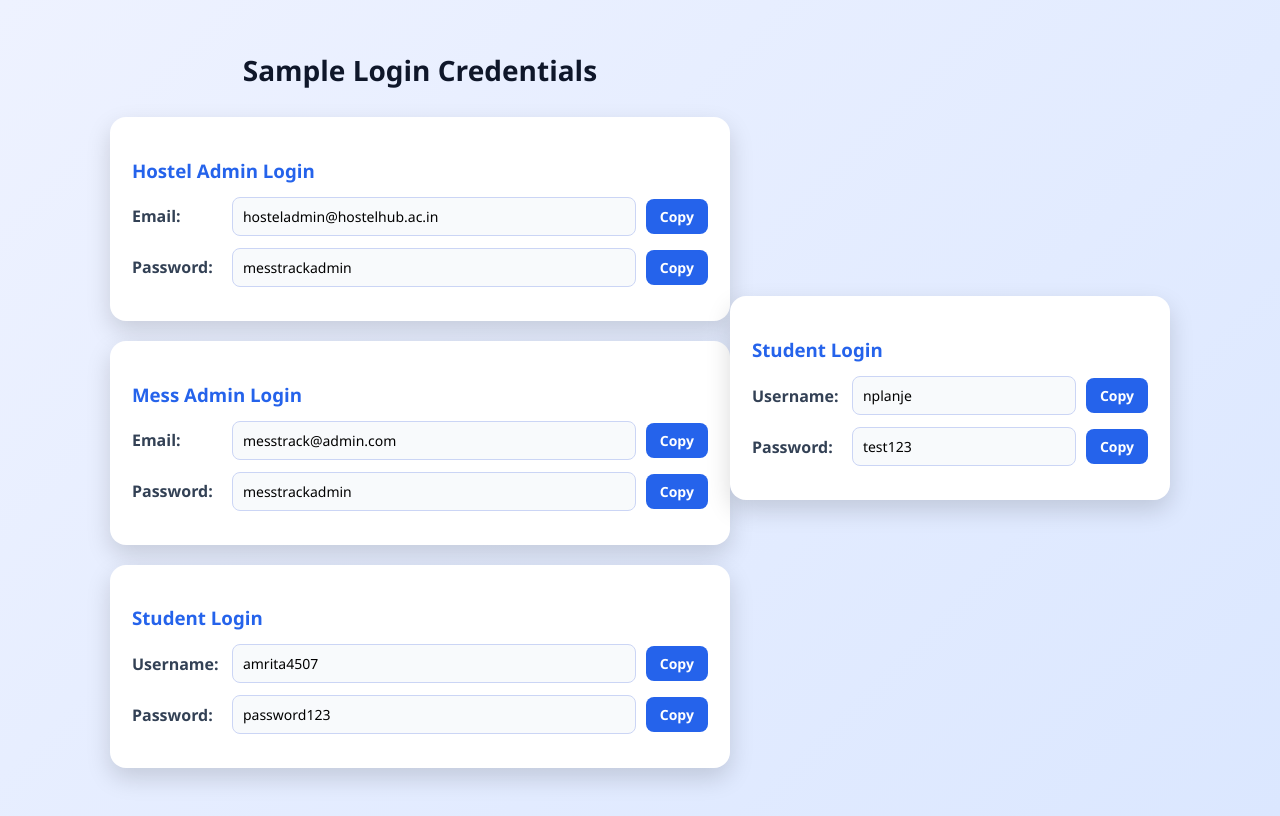
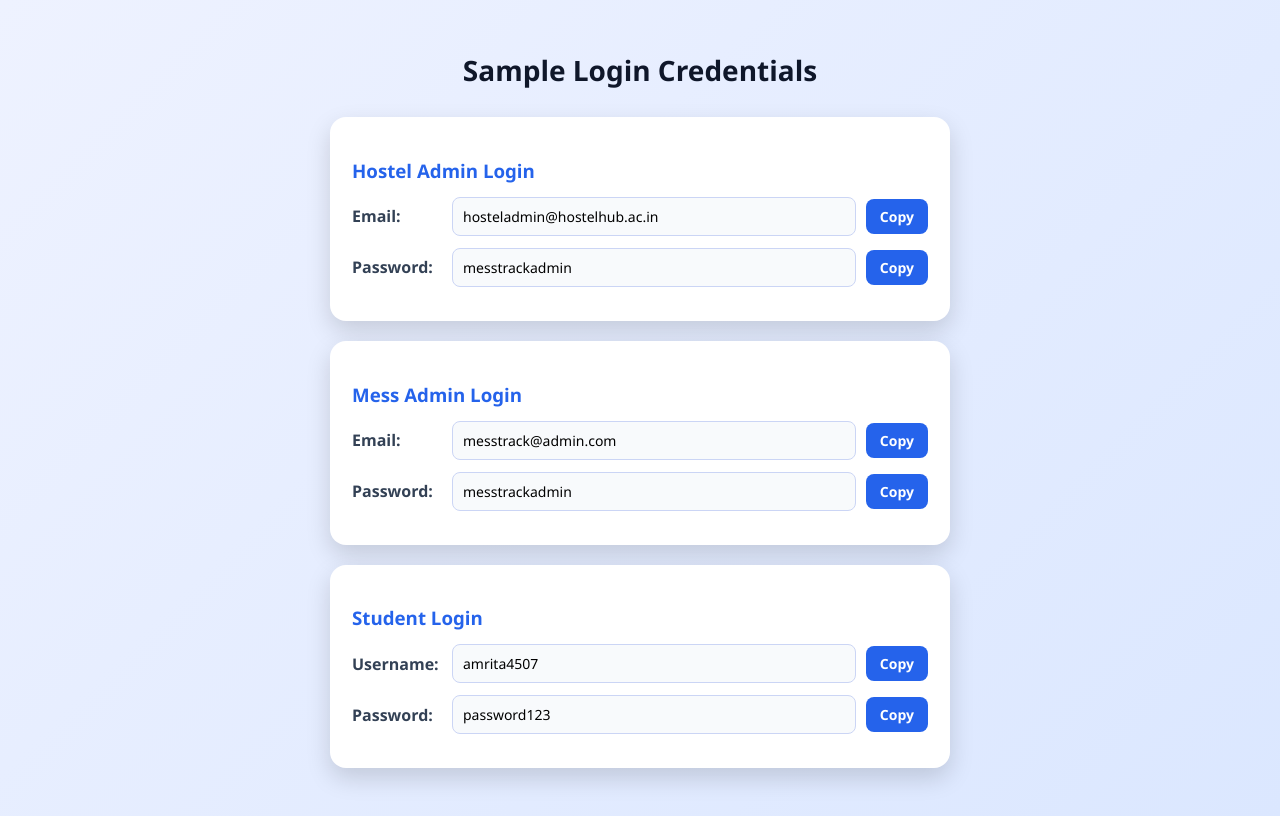
Before and after one commit to nikhillanje/hostelhubwebapp, a Flask app: page /samp in a window 1280 px wide. Run offline with Flask 3, Linux system fonts and the light colour scheme; parts of the project's set-up code (start-up, migrations or seed data) failed here and were passed over; some libraries are stand-ins or nearby versions.

Commit message:
Fixedsampl

```diff
--- a/templates/sample_logins.html
+++ b/templates/sample_logins.html
@@ -66,26 +66,6 @@
 
 
 
-
-
-    <!-- Student -->
-    <div class="card">
-        <h3>Student Login</h3>
-
-        <div class="field">
-            <span>Username:</span>
-            <input type="text" value="nplanje" readonly id="st-user">
-            <button onclick="copyText('st-user')">Copy</button>
-        </div>
-
-        <div class="field">
-            <span>Password:</span>
-            <input type="text" value="test123" readonly id="st-pass">
-            <button onclick="copyText('st-pass')">Copy</button>
-        </div>
-    </div>
-    </div>
-
     <script src="{{ url_for('static', filename='sample_logins.js') }}"></script>
 </body>
 
```
